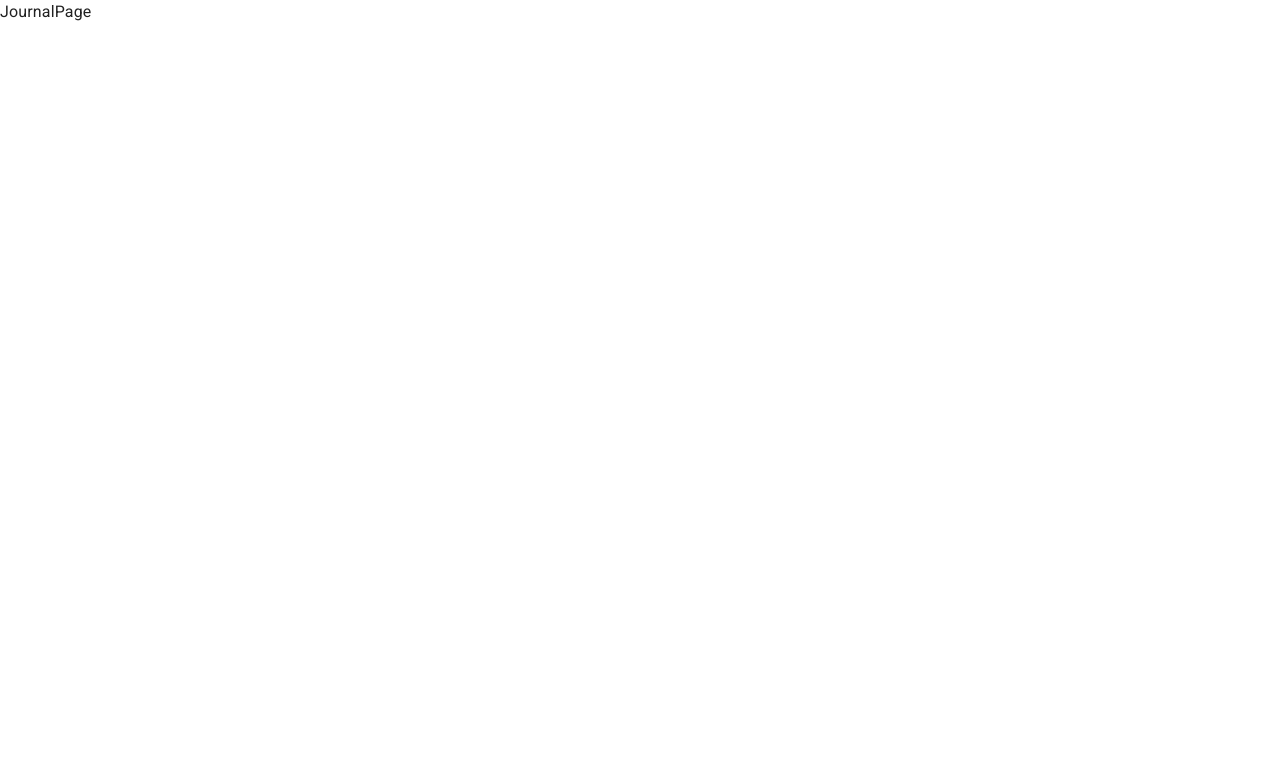
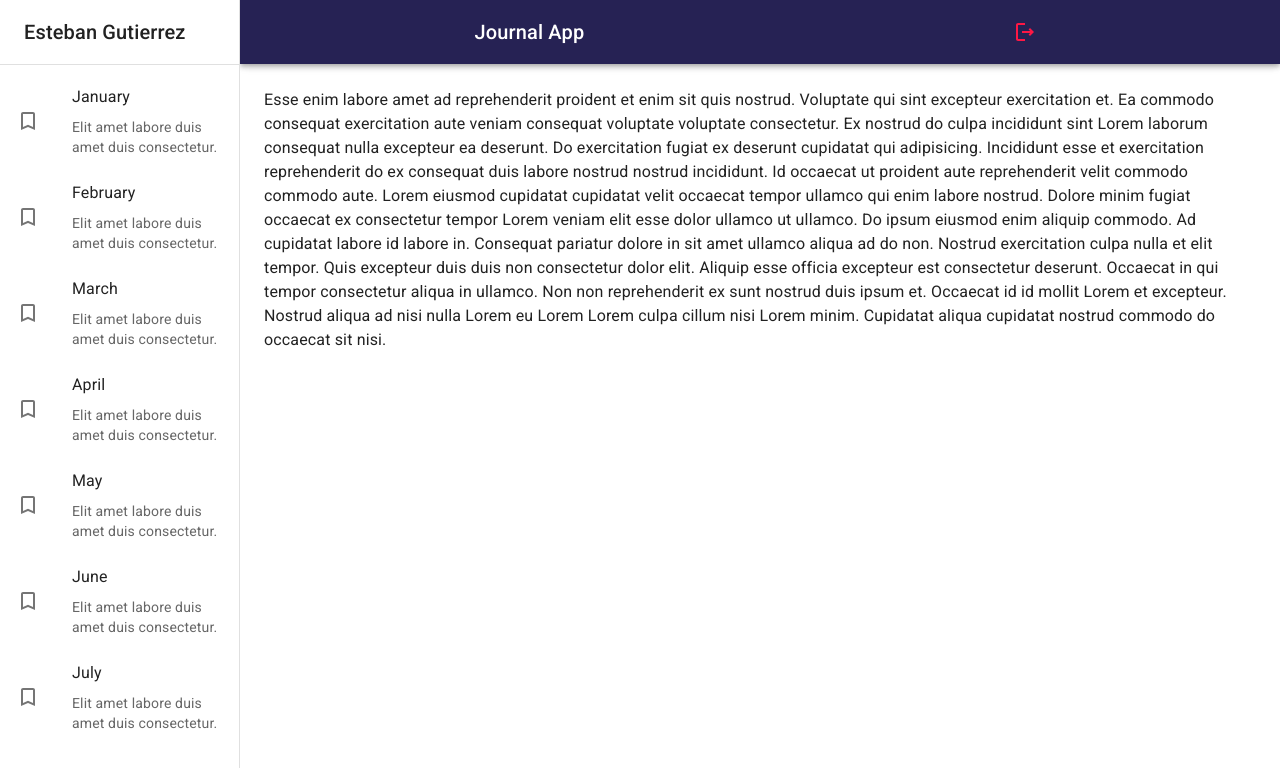
Before and after one commit to EstebGtzMtz/Jounal, a React (Vite) app: page / in a window 1280 px wide. Shown: the top 768 px of the page. Built offline with nearby package versions, Linux system fonts and the light colour scheme.

Commit message:
layout and sidevar/navbar

```diff
--- a/index.html
+++ b/index.html
@@ -2,7 +2,7 @@
 <html lang="en">
   <head>
     <meta charset="UTF-8" />
-    <link rel="icon" type="image/svg+xml" href="/vite.svg" />
+    <!-- <link rel="icon" type="image/svg+xml" href="/vite.svg" /> -->
     <link rel="preconnect" href="https://fonts.googleapis.com" />
     <link rel="preconnect" href="https://fonts.gstatic.com" crossorigin />
     <link
@@ -10,7 +10,7 @@
       href="https://fonts.googleapis.com/css2?family=Roboto:wght@300;400;500;600;700&display=swap"
     />
     <meta name="viewport" content="width=device-width, initial-scale=1.0" />
-    <title>Vite + React</title>
+    <title>Journal App</title>
   </head>
   <body>
     <div id="root"></div>
--- /dev/null
+++ b/src/journal/Layout/JournalLayout.jsx
@@ -0,0 +1,23 @@
+/* eslint-disable react/prop-types */
+import { Grid, Toolbar } from '@mui/material';
+import { Navbar, Sidebar } from '../components';
+
+const drawerWidth = 240;
+
+export const JournalLayout = ({children}) => {
+  return (
+    <Grid sx={{display:'flex'}}>
+
+      <Navbar drawerWidth={ drawerWidth }/>
+      <Sidebar drawerWidth={drawerWidth}/>
+
+      <Grid item
+        component='main'
+        sx={{ flexGrow:1, p:3 }}
+      >
+        <Toolbar />
+        {children}
+      </Grid>
+    </Grid>
+  )
+}
--- a/src/journal/Pages/JournalPage.jsx
+++ b/src/journal/Pages/JournalPage.jsx
@@ -1,5 +1,14 @@
+import { Typography } from "@mui/material"
+import { JournalLayout } from "../Layout/JournalLayout"
+
 export const JournalPage = () => {
   return (
-    <div>JournalPage</div>
+    <JournalLayout>
+      <Typography>
+        Esse enim labore amet ad reprehenderit proident et enim sit quis nostrud. Voluptate qui sint excepteur exercitation et. Ea commodo consequat exercitation aute veniam consequat voluptate voluptate consectetur. Ex nostrud do culpa incididunt sint Lorem laborum consequat nulla excepteur ea deserunt. Do exercitation fugiat ex deserunt cupidatat qui adipisicing. Incididunt esse et exercitation reprehenderit do ex consequat duis labore nostrud nostrud incididunt. Id occaecat ut proident aute reprehenderit velit commodo commodo aute.
+        Lorem eiusmod cupidatat cupidatat velit occaecat tempor ullamco qui enim labore nostrud. Dolore minim fugiat occaecat ex consectetur tempor Lorem veniam elit esse dolor ullamco ut ullamco. Do ipsum eiusmod enim aliquip commodo. Ad cupidatat labore id labore in. Consequat pariatur dolore in sit amet ullamco aliqua ad do non. Nostrud exercitation culpa nulla et elit tempor. Quis excepteur duis duis non consectetur dolor elit.
+        Aliquip esse officia excepteur est consectetur deserunt. Occaecat in qui tempor consectetur aliqua in ullamco. Non non reprehenderit ex sunt nostrud duis ipsum et. Occaecat id id mollit Lorem et excepteur. Nostrud aliqua ad nisi nulla Lorem eu Lorem Lorem culpa cillum nisi Lorem minim. Cupidatat aliqua cupidatat nostrud commodo do occaecat sit nisi.
+      </Typography>
+    </JournalLayout>
   )
 }
--- /dev/null
+++ b/src/journal/components/Navbar.jsx
@@ -0,0 +1,36 @@
+/* eslint-disable react/prop-types */
+import { LogoutOutlined, MenuOutlined } from "@mui/icons-material"
+import { AppBar, Grid, IconButton, Toolbar, Typography } from "@mui/material"
+
+export const Navbar = ({drawerWidth}) => {
+  return (
+    <AppBar
+      position='fixed'
+      sx={{
+        width:{sm: `calc(100% - ${drawerWidth}px)`},
+        ml:{ sm: `${drawerWidth}px` }
+      }}
+      >
+      <Toolbar>
+        <IconButton
+          color='inherit'
+          edge='start'
+          sx={{
+            marginRight:2,
+            display:{sm: 'none'}
+          }}
+          >
+          <MenuOutlined />
+        </IconButton>
+
+        <Grid container direction='row' justifyContent='space-around' alignItems='center'>
+          <Typography variant='h6' noWrap component='div' >Journal App</Typography>
+          <IconButton color='error'>
+            <LogoutOutlined />
+          </IconButton>
+        </Grid>
+
+      </Toolbar>
+    </AppBar>
+  )
+}
--- /dev/null
+++ b/src/journal/components/Sidebar.jsx
@@ -0,0 +1,56 @@
+/* eslint-disable react/prop-types */
+/* eslint-disable no-unused-vars */
+import { TurnedInNot } from "@mui/icons-material"
+import { Divider, Drawer, Grid, List, ListItem, ListItemButton, ListItemIcon, ListItemText, Toolbar, Typography } from "@mui/material"
+
+export const Sidebar = ({drawerWidth}) => {
+  return (
+    <Grid
+      component='nav'
+      sx={{
+        width: {
+          sm: drawerWidth
+        },
+        flexShrink: {
+          sm:0
+        }
+      }}
+    >
+      <Drawer
+        variant='permanent' // temporary
+        open
+        sx={{
+          display:{ xs:'block' },
+          '& .MuiDrawer-paper': {boxSizing: 'border-box', width: drawerWidth}
+        }}
+      >
+        <Toolbar>
+          <Typography variant='h6' noWrap component='div' >
+            Esteban Gutierrez
+          </Typography>
+        </Toolbar>
+
+        <Divider />
+
+        <List>
+          {
+            ['January', 'February', 'March', 'April', 'May', 'June', 'July'].map(text => (
+              <ListItem key={text} disablePadding>
+                <ListItemButton>
+                  <ListItemIcon>
+                    <TurnedInNot />
+                  </ListItemIcon>
+                  <Grid container>
+                    <ListItemText primary={text}/>
+                    <ListItemText secondary='Elit amet labore duis amet duis consectetur.'/>
+                  </Grid>
+                </ListItemButton>
+              </ListItem>
+            ))
+          }
+        </List>
+
+      </Drawer>
+    </Grid>
+  )
+}
--- /dev/null
+++ b/src/journal/components/index.js
@@ -0,0 +1,2 @@
+export * from './Navbar';
+export * from './Sidebar';
```
